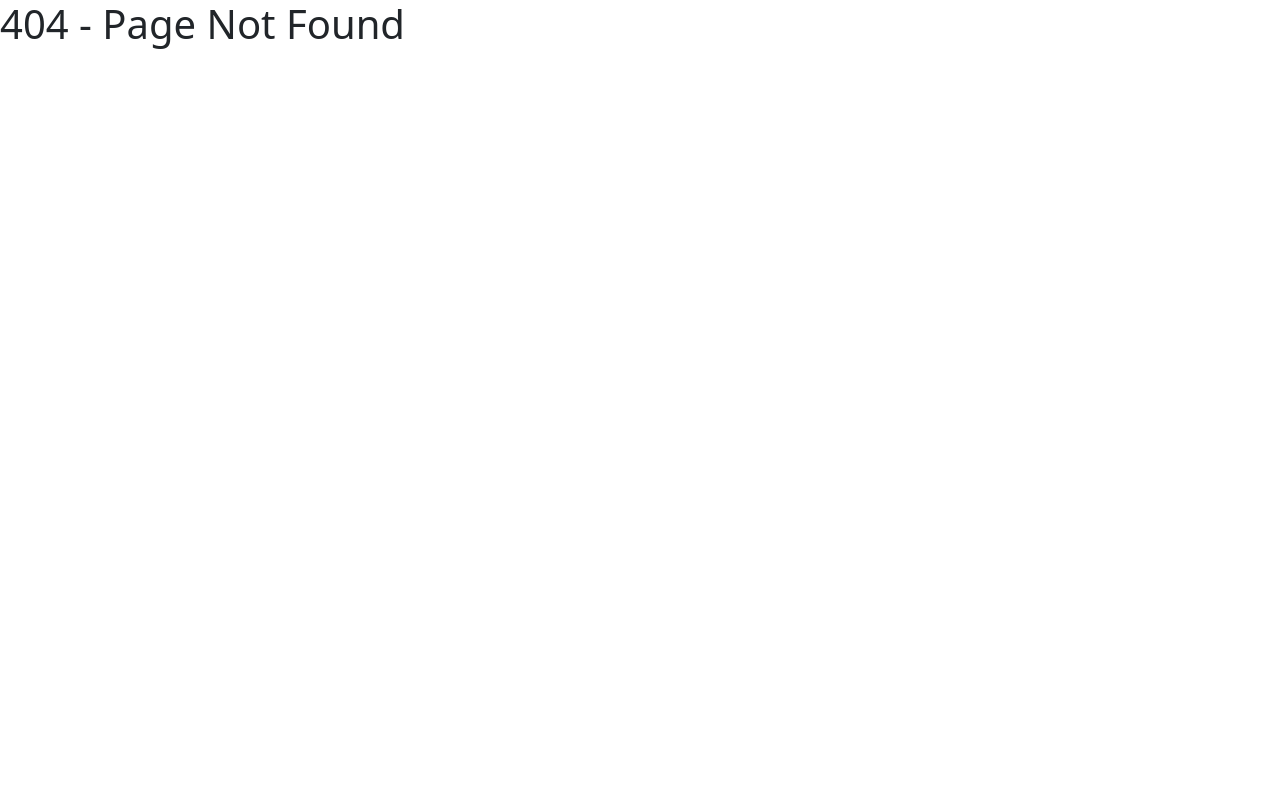
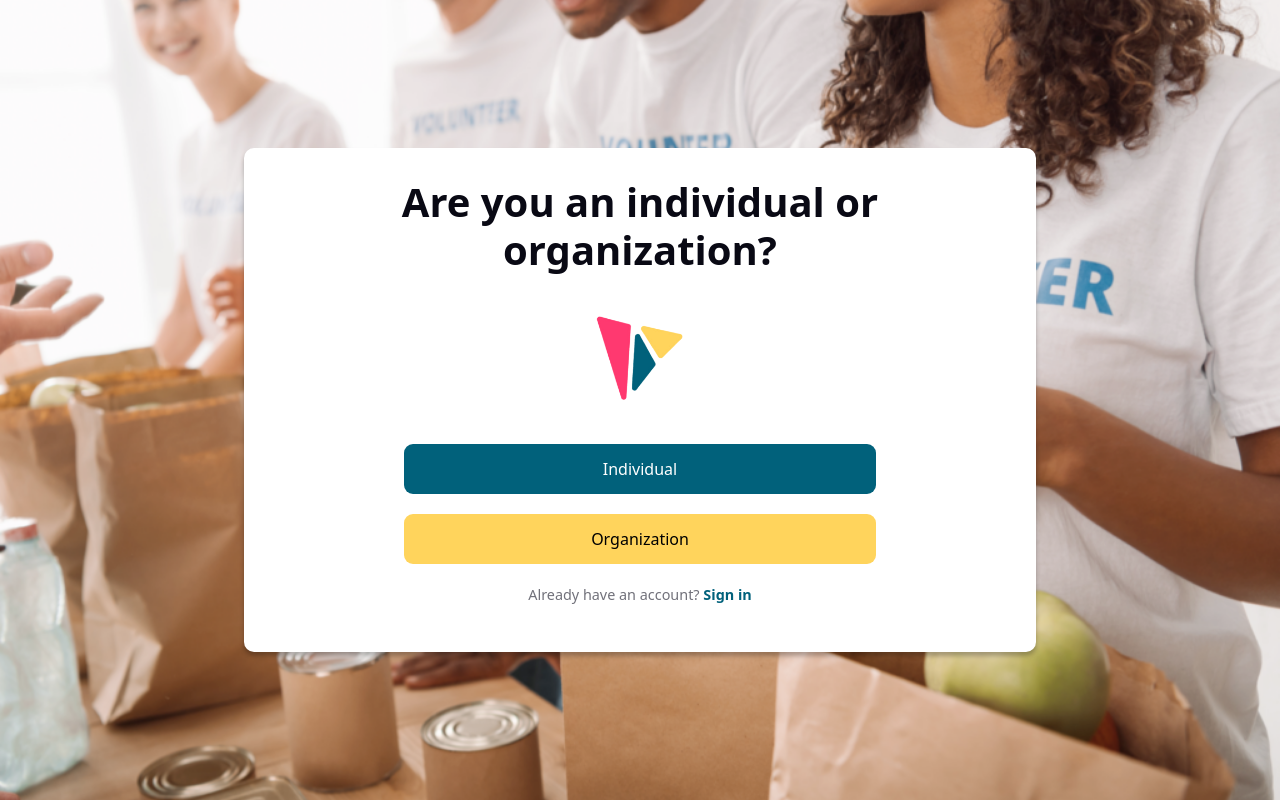
Before and after one commit to AtriaCoop/townhall-frontend, a Next.js app: page /loading/loading in a window 1280 px wide. Before the commit this address had no page. Built offline with nearby package versions, Linux system fonts and the light colour scheme.

Commit message:
transferred loading from components to pages and created sign in routing

```diff
--- a/src/pages/index.jsx
+++ b/src/pages/index.jsx
@@ -1,5 +1,4 @@
-import Loading from '@/components/loading/loading.jsx';
-import Navigation from '@/components/navigation/navigation';
+import Loading from './loading/loading';
 
 export default function Home() {
   return (
--- a/src/components/loading/loading.jsx
+++ b/src/pages/loading/loading.jsx
@@ -1,5 +1,6 @@
 import React, { useEffect, useState } from 'react';
 import styles from '../../styles/loading.module.scss';
+import { useRouter } from 'next/router'
 
 export default function Loading() {
     const [visibleLogos, setVisibleLogos] = useState([]);
@@ -30,6 +31,14 @@ export default function Loading() {
         return () => clearTimeout(); // Cleanup
     }, []);
 
+    // Navigation
+    const router = useRouter();
+
+    const handleSignIn = () => {
+        event.preventDefault();
+        router.push('/profile');
+    }
+
     return (
         <div className={styles.loading}>
             {!showScreen ? (
@@ -50,6 +59,7 @@ export default function Loading() {
                     <button className={`${styles.button} ${styles.individualButton}`} onClick={() => setShowIndividualScreen(true)}>Individual</button>
                     <button className={`${styles.button} ${styles.organizationButton}`} onClick={() => setShowOrganizationScreen(true)}>Organization</button>
                     <p className={styles.modalFooter}>Already have an account? <a className={styles.signIn} href="#" onClick={(e) => {e.preventDefault(); setShowSignInScreen(true)}}>Sign in</a></p>
+                </div>
 
             ) : showSignInScreen ? (
 
@@ -73,7 +83,7 @@ export default function Loading() {
                         </div>
                         <a className={styles.forgotPw} href="#" onClick={(e) => e.preventDefault()}>Forgot password?</a>
                         </div>
-                        <button type="submit" className={styles.signInButton}>Sign In</button>
+                        <button type="submit" className={styles.signInButton} onClick={handleSignIn}>Sign In</button>
                         <button type="button" className={styles.googleSignInButton}>
                         <img className={styles.googleLogo} src="/assets/googleLogo.png" alt="Google Icon" />
                         Sign in with Google
--- a/src/pages/profile/index.jsx
+++ b/src/pages/profile/index.jsx
@@ -5,7 +5,6 @@ export default function Profile() {
     return (
         <div className="profile">
             <Navigation />
-            <Footer />
         </div>
     )
 }
```
